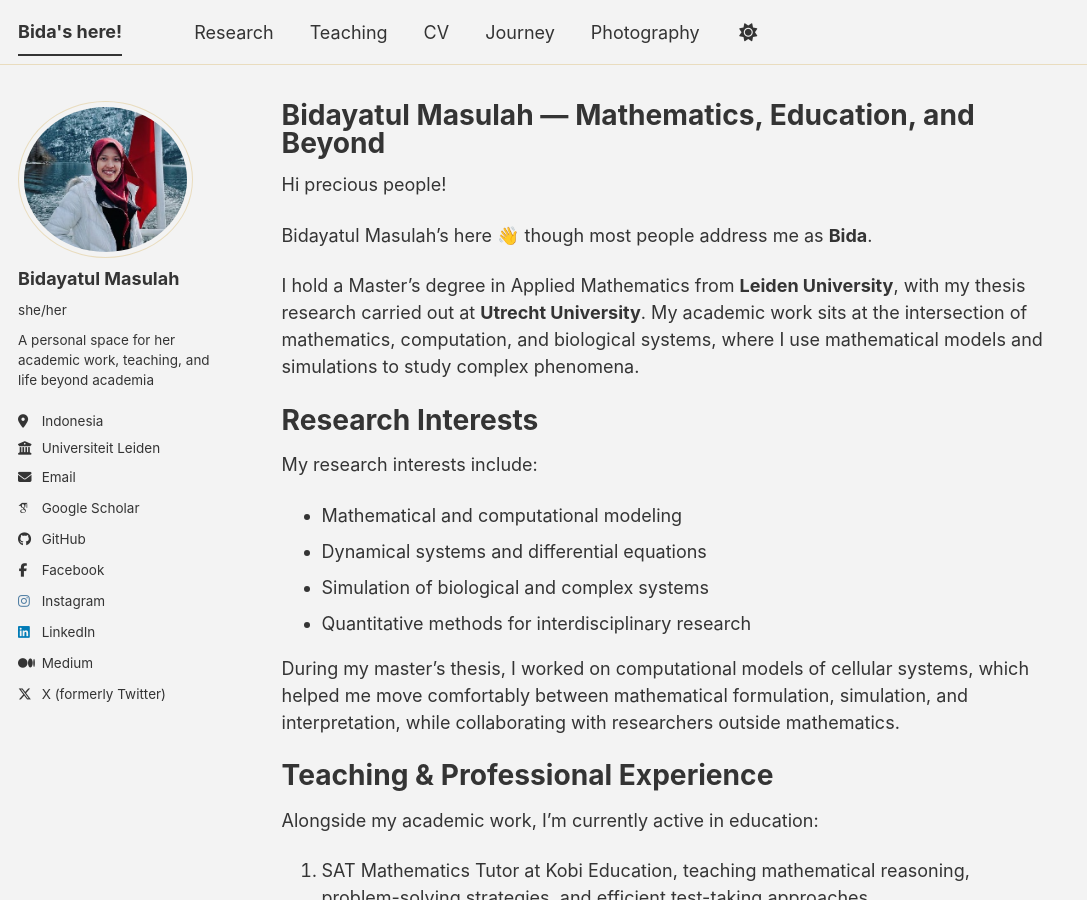
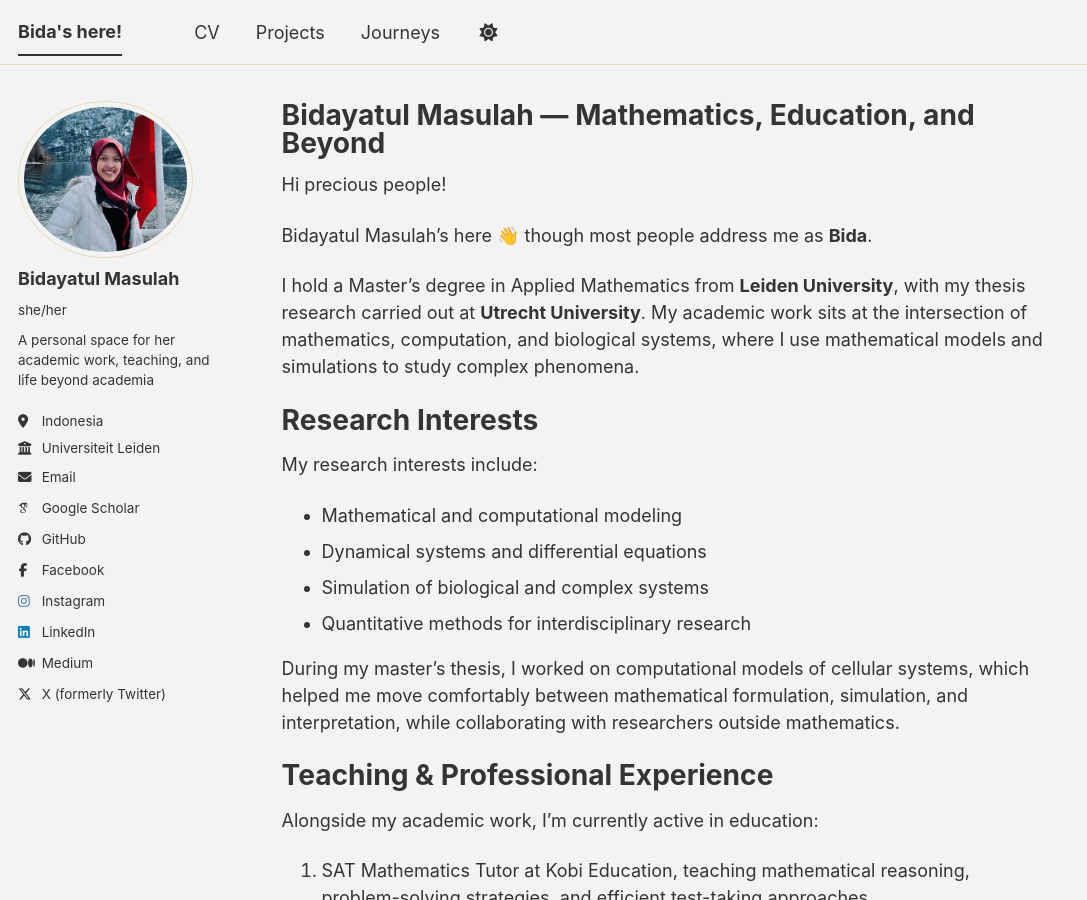
Before and after one commit to bmasulah/bmasulah.github.io, a Jekyll site: the page built from _pages/about.md, in a window 1280 px wide and 900 px high. Shown: the whole window, without its empty margins (0-1087 px from the left). Built offline with Jekyll 4.4.1, drawn with Linux system fonts in a browser that asks for light colours; some web fonts are replaced; a script bundle is joined from its source files by our own code; library files that are not in the unit come from our copies.

Commit message:
Update navigation.yml

```diff
--- a/_data/navigation.yml
+++ b/_data/navigation.yml
@@ -10,20 +10,20 @@
 main:
 
 
-  - title: "Research"
-    url: /research/
+  #- title: "Research"
+  #  url: /research/
 
-  - title: "Teaching"
-    url: /teaching/
+ # - title: "Teaching"
+ #   url: /teaching/
 
   - title: "CV"
     url: /cv/
 
-  - title: "Journey"
-    url: /journey/
+  - title: "Projects"
+    url: /projects/
 
-  - title: "Photography"
-    url: /photography/
+  - title: "Journeys"
+    url: /journeys/
 
   #- title: "Blog Posts"
    # url: /year-archive/
```
